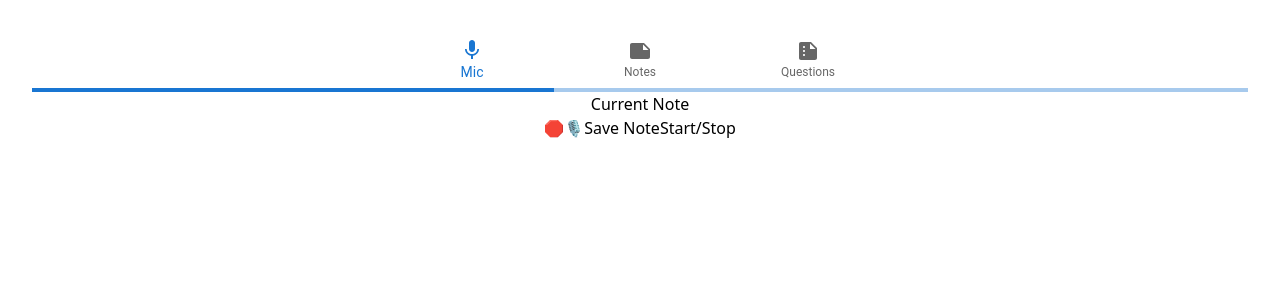
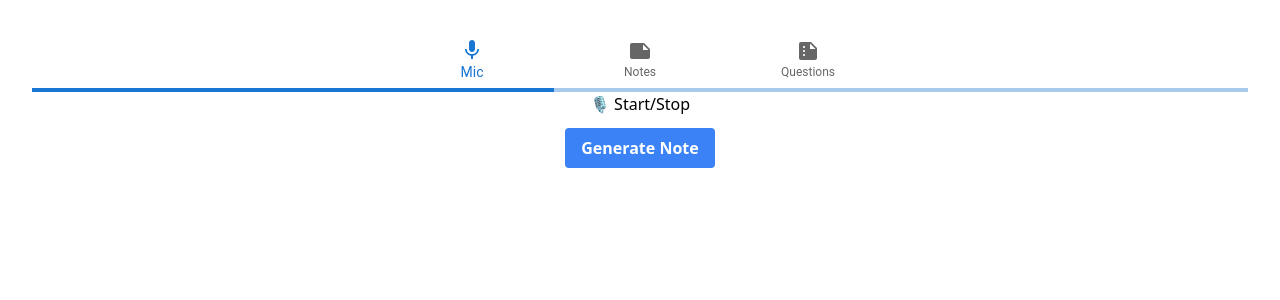
Before and after one commit to Freedisch/smartnote1, a React (Vite) app: page / in a window 1280 px wide. Shown: the top 300 px of the page. Built offline with nearby package versions, Linux system fonts and the light colour scheme.

Commit message:
ui update

```diff
--- a/src/Audio.jsx
+++ b/src/Audio.jsx
@@ -74,17 +74,19 @@
 
       <LinearProgress />
       <div className="box">
-          <h2>Current Note</h2>
-          {isListening ? <span>🎙️</span> : <span>🛑🎙️</span>}
-          <button onClick={handleSaveNote} disabled={!note}>
-            Save Note
+          {/* <h2>Current Note</h2> */}
+          <button onClick={() => setIsListening(prevState => !prevState)}>
+          {isListening ? <span>🛑</span> : <span>🎙️</span>} Start/Stop
           </button>
-          <button onClick={() => setIsListening(prevState => !prevState)}>
-            Start/Stop
-          </button>
-          <p>{note}</p>
+          <br></br>
+          <button onClick={handleSaveNote} disabled={!note} className=" mt-3 bg-blue-500 hover:bg-blue-700 text-white font-bold py-2 px-4 rounded">
+  Generate Note
+</button>
+
+
+          <p className='mt-5'>{note}</p>
         </div>
-      <p>{note}</p>
+      {/* <p>{note}</p> */}
 
       {/* <div className="box">
           <h2>Notes</h2>
```
